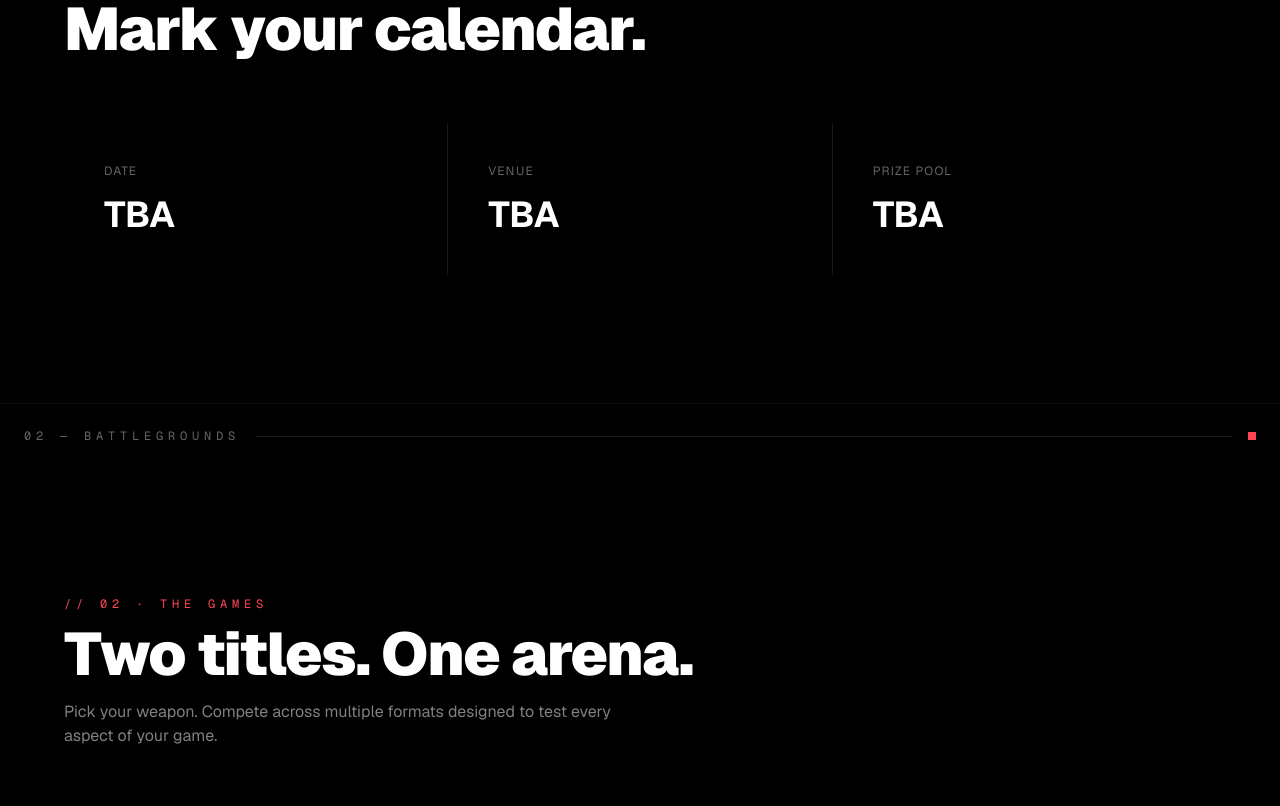
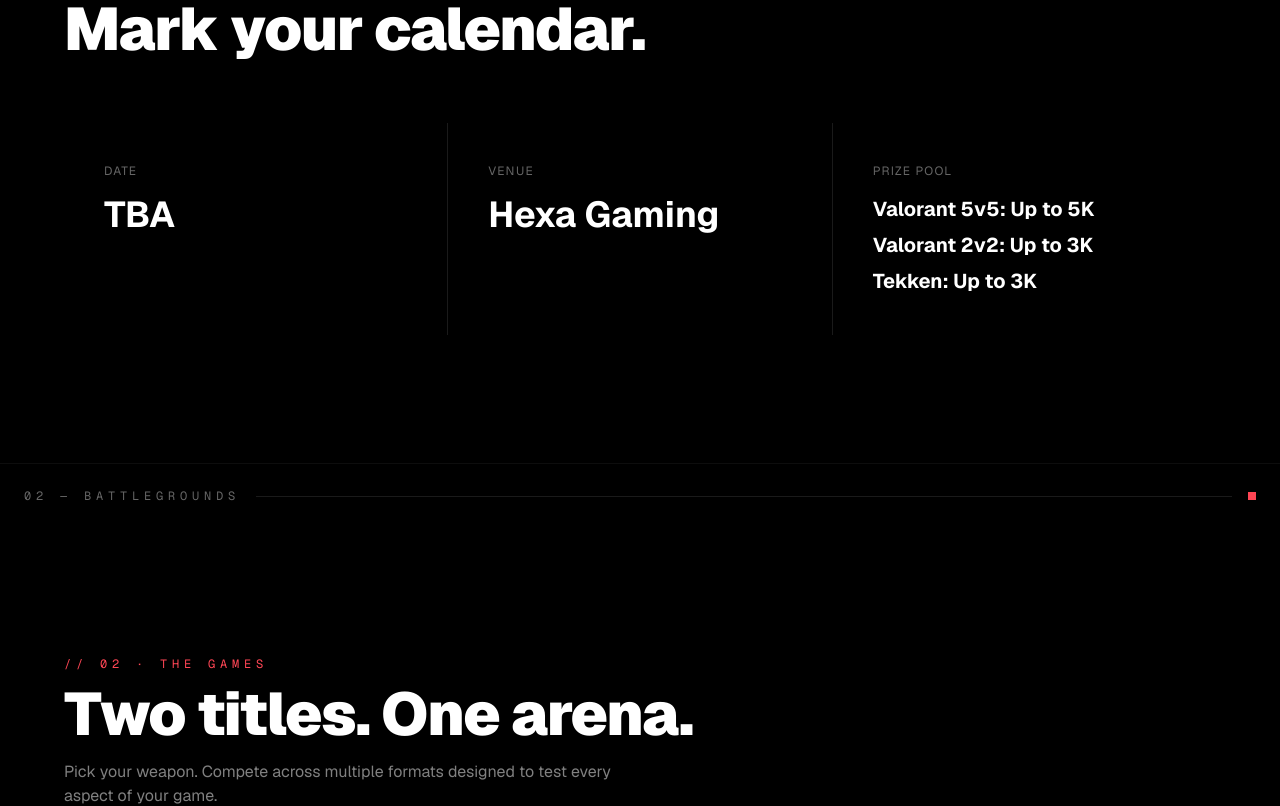
Before and after one commit to iprashantraj/RageX, a Next.js app: page / in a window 1280 px wide. Shown: the part 1100-1906 px from the top of the page. Built offline with nearby package versions, Linux system fonts and the light colour scheme.

Commit message:
venue,prizepool update

```diff
--- a/components/EventInfo.tsx
+++ b/components/EventInfo.tsx
@@ -27,9 +27,19 @@
                 <p className="text-[10px] sm:text-xs uppercase tracking-widest text-white/40 mb-2 sm:mb-4">
                   {item.label}
                 </p>
-                <p className="text-2xl sm:text-3xl md:text-4xl font-bold text-white">
-                  {item.value}
-                </p>
+                {Array.isArray(item.value) ? (
+                  <div className="flex flex-col gap-1 sm:gap-2">
+                    {item.value.map((v, idx) => (
+                      <p key={idx} className="text-lg sm:text-xl font-bold text-white">
+                        {v}
+                      </p>
+                    ))}
+                  </div>
+                ) : (
+                  <p className="text-2xl sm:text-3xl md:text-4xl font-bold text-white">
+                    {item.value}
+                  </p>
+                )}
               </div>
             </Reveal>
           ))}
--- a/lib/rules.ts
+++ b/lib/rules.ts
@@ -28,9 +28,10 @@
 - Tekken 8 (per player): ₹229
 
 2.2 Entry fees are **non-refundable** once registration is confirmed, except in cases where the organizers cancel the event entirely.
-2.3 **Prize Pool:** Total prize pool of ₹15000, distributed as:
-- Valorant: Winner can win upto 5k followed by runner up
-- Tekken 8: Winner can win upto 2.5k followed by runner up
+2.3 **Prize Pool:** Total prize pool of up to ₹11,000, distributed as:
+- Valorant 5v5: Up to 5k
+- Valorant 2v2: Up to 3k
+- Tekken 8: Up to 3k
 
 2.4 Prize money will be transferred **same day** after the tournament concludes, Cash Prize will be provided by the admins.
 2.5 Taxes, if applicable on prize winnings, are the responsibility of the recipient as per local law.
--- a/lib/site.ts
+++ b/lib/site.ts
@@ -6,8 +6,12 @@
   instagramUrl: "https://www.instagram.com/rageee__x/",
   registerUrl: "https://docs.google.com/forms/d/e/1FAIpQLSc4d26ngNuwQJeWyGOfwiM-QeDyPmyry4r-RbDT7bDYI82OKg/viewform?usp=dialog",
   date: "TBA",
-  venue: "TBA",
-  prizePool: "TBA",
+  venue: "Hexa Gaming",
+  prizePool: [
+    "Valorant 5v5: Up to 5K",
+    "Valorant 2v2: Up to 3K",
+    "Tekken: Up to 3K"
+  ],
 };
 
 export type GameMode = {
```
